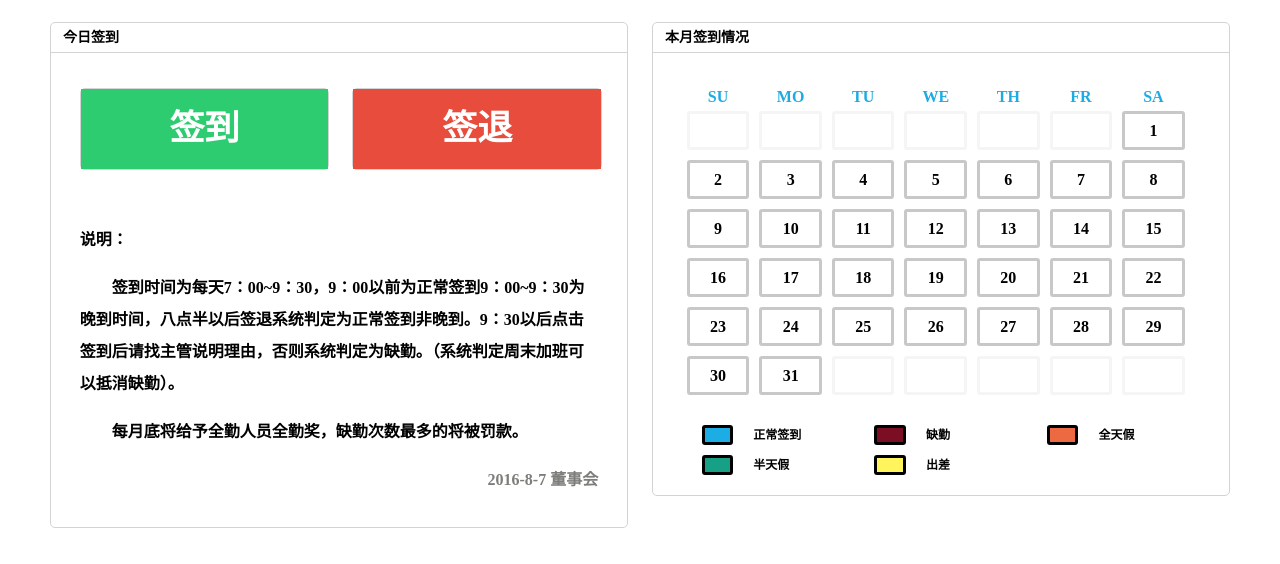
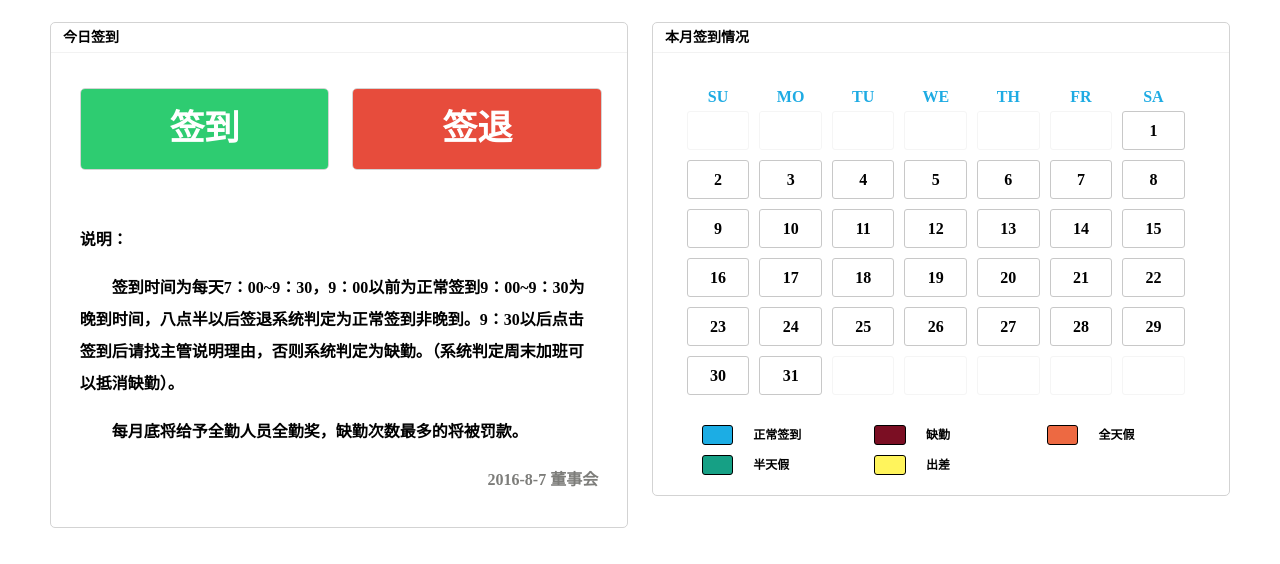
Before and after one commit to petite-dd/OA-Feweb, a plain HTML site: page signIn.html in a window 1280 px wide. Drawn offline with Linux system fonts and the light colour scheme; no server answers.

Commit message:
修改css样式

```diff
--- a/css/signIn.scss
+++ b/css/signIn.scss
@@ -21,6 +21,7 @@
 		border: 1px solid rgb(212,212,212);
 		border-radius: 5px;
 		float: left;
+		overflow: hidden;
 	}
 	.signInBtnLeft {
 		margin-right: 4%;
@@ -91,7 +92,7 @@
 			box-sizing: border-box;
 
 			.signInStatusContentBoxInner {
-				border: 3px solid rgb(245,245,245);
+				border: 1px solid rgb(245,245,245);
 				width: 100%;
 				height: 100%;
 				box-sizing: border-box;
@@ -124,7 +125,7 @@
 
 
 			.signInStatusBottomContentColor {
-				border: 3px solid black;
+				border: 1px solid black;
 				box-sizing: border-box;
 				border-radius: 3px;
 				float: left;
--- a/signIn.html
+++ b/signIn.html
@@ -4,6 +4,7 @@
 	<meta charset = "utf-8">
 	<meta content="width=device-width, initial-scale=1.0, maximum-scale=0.8, user-scalable=0" name="viewport">
 	<link rel="stylesheet" type="text/css" href="./css/signIn.css">
+	<link rel="stylesheet" type="text/css" href="./css/depBox.css">
 	<script src="./deps/jquery.min.js"></script>
 	<script src="./js/init.js"></script>
 	<script src="./js/signIn.js"></script>
@@ -125,7 +126,7 @@
 </body>
 <style type="text/css">
 /*通用窗口*/
-@media screen and (max-width: 1000px){
+/*@media screen and (max-width: 1000px){
 	.box{width: 95%!important;
 	margin-left: 2.5% !important;
 	}
@@ -148,7 +149,6 @@
 body{font-family: '微软雅黑';}
 .box_father{margin: 10px 30px 0px 30px;}
 .box{
-	/*width: 445px;*/
 	width: 48%;
 	min-height: 125px;
 	background-color: white;
@@ -157,7 +157,6 @@ body{font-family: '微软雅黑';}
 	border: 1px solid lightgrey;
 	border-radius: 5px;
 	box-sizing:border-box;
-	/*margin: 10px;*/
 	margin: 1%;
 	font-weight: bolder;
 	overflow: hidden;
@@ -197,6 +196,6 @@ body{font-family: '微软雅黑';}
 	position: absolute;
 	background-color: rgba(248,248,248,0.8);
 	z-index: 13;
-}
+}*/
 </style>
 </html>
```
Also changed, not shown: css/signIn.css.
